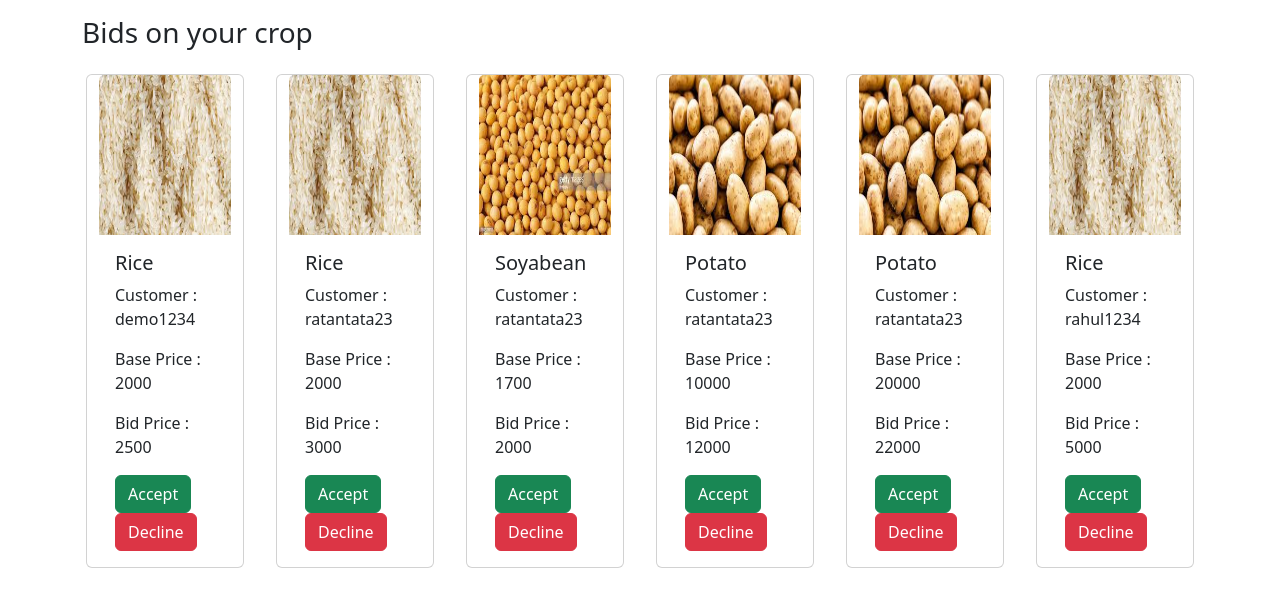
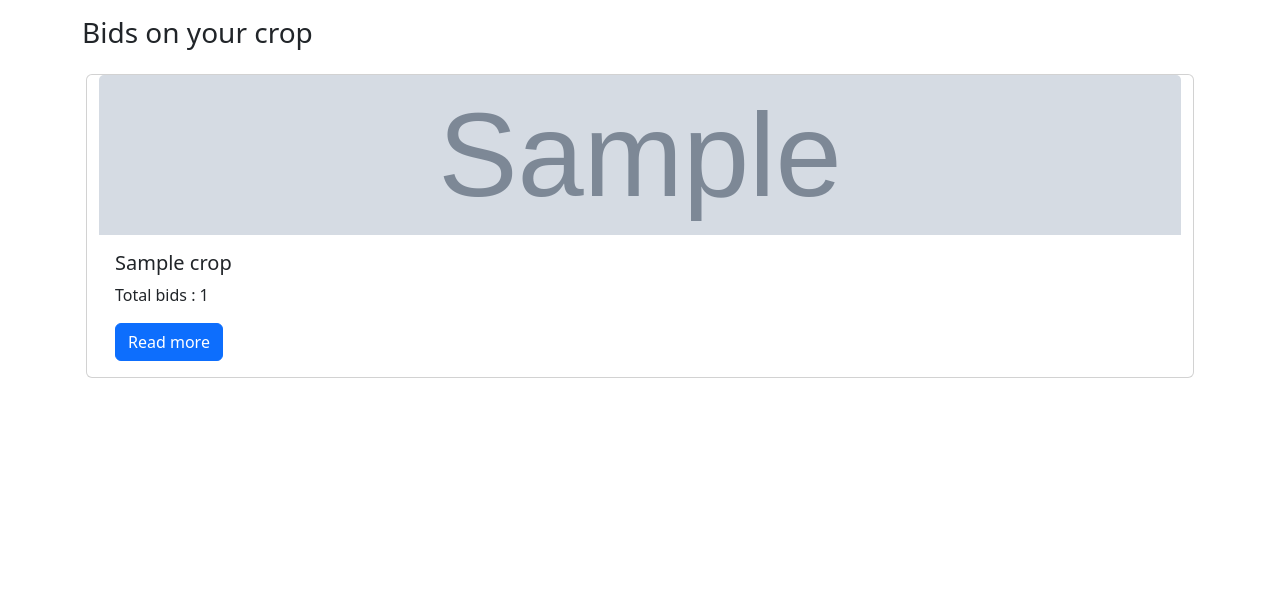
Before and after one commit to Aman16-ai/E-AgriMart, a Django app: template templates/farmersbids.html in a window 1280 px wide. Shown: the part 56-663 px from the top of the page. Run offline with Django 4.2, Linux system fonts and the light colour scheme; data comes from the database, SQL or seed files in the repository; both versions use the stored data as it was after the commit; the template is opened without the code that fills it: values that come from a table or form of the project are taken from there, most other values are stand-ins (such as "Sample title", 1, 10 or a date in 2020); grey boxes marked "Sample" are stand-in pictures.

Commit message:
adding crop detail view

```diff
--- a/farmer/urls.py
+++ b/farmer/urls.py
@@ -6,5 +6,6 @@
     path("predict/",predictProduction),
     path("handleprediction/",handlepredictedProduction),
     path("addProduct/",addProduct),
-    path("bids/",fetchallbids)
+    path("bids/",fetchallbids),
+    path("crop/<int:pk>/",cropDetail)
 ]
--- /dev/null
+++ b/templates/crop.html
@@ -0,0 +1,6 @@
+{% extends 'base.html' %}
+
+{% block body %}
+
+
+{% endblock body %}
--- a/templates/farmersbids.html
+++ b/templates/farmersbids.html
@@ -5,25 +5,32 @@
 
         <div class="crops row">
 
-            {% for b in bids %}
+            {% for crop,value in crops.items %}
             <div class="card my-2 mx-3 col"  style="width: 18rem;">
-                <img style="height: 10rem;" src="{{b.crop.crop_img.url}}" class="card-img-top" alt="...">
+                <!-- <img style="height: 10rem;" src="{{b.crop.crop_img.url}}" class="card-img-top" alt="..."> -->
+                <img style="height: 10rem;" src="{{value.crop.crop_img.url}}" class="card-img-top" alt="...">
                 <div class="card-body">
-                  <h5 class="card-title">{{b.crop.crop_name}}</h5>
-                  <p class="card-text">Customer : {{b.customer.user.username}}</p>
+                  <!-- {% comment %} <h5 class="card-title">{{b.crop.crop_name}}</h5> {% endcomment %} -->
+                  <h5 class="card-title">{{crop}}</h5>
+                  <!-- <p class="card-text">Customer : {{b.customer.user.username}}</p>
                   <p class="card-text">Base Price : {{b.crop.price}}</p>
-                  <p class="card-text">Bid Price : {{b.bid_price}}</p>
-
+                  <p class="card-text">Bid Price : {{b.bid_price}}</p> -->
+                    <p>Total bids : {{value.count}}</p>
                 <!-- <form action="/customer/addbid/{{p.id}}/" method="post">
                     {% csrf_token %}
                     <button class="btn btn-primary my-2">Accept bid</button>
                 </form> -->
-                <a class="btn btn-success" href="...">Accept</a>
-                <a class="btn btn-danger" href="...">Decline</a>
+                <a class="btn btn-primary" href="/farmer/crop/{{value.crop.id}}/">Read more</a>
                 </div>
               </div>
 
+
+
             {% endfor %}
+
+            <!-- {% for crop,value in crops.items %}
+              <p>crop {{crop}} count {{value.count}}</p>
+            {% endfor %} -->
         </div>
     </div>
 {% endblock body %}
```
Also changed, not shown: farmer/views.py (+27 -1 lines), db.sqlite3, media/crop_img/potatoimg_LTT6idy.jpg (added).
